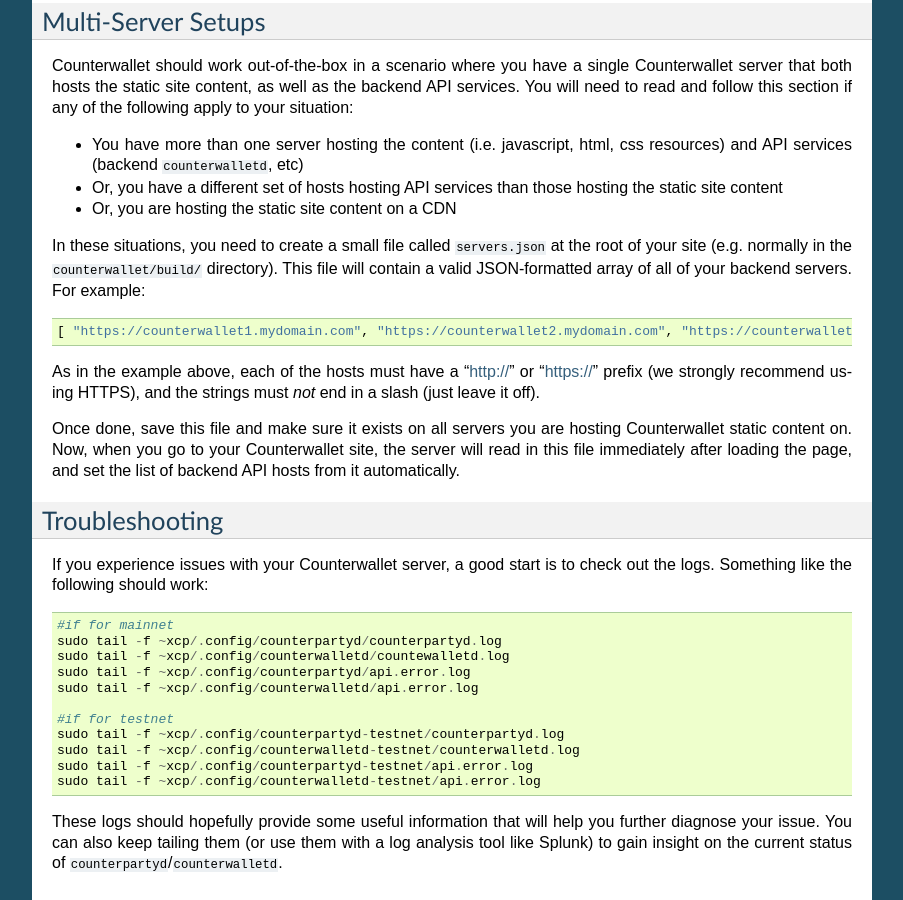
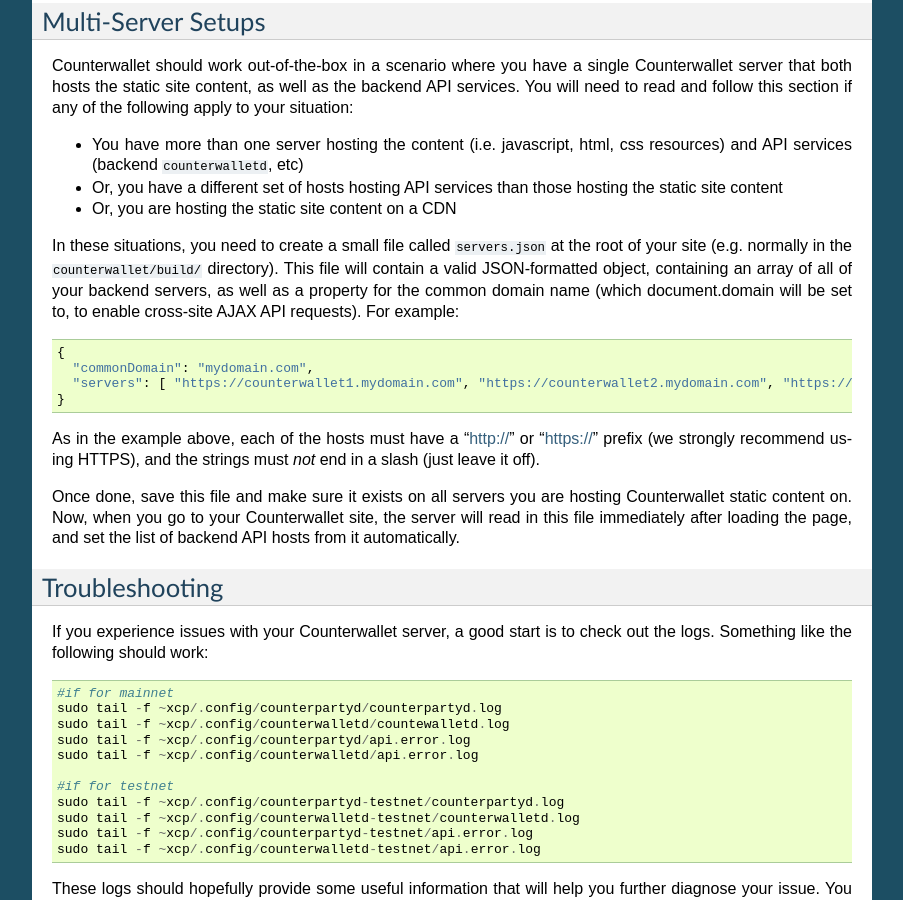
Before and after one commit to CounterpartyXCP/federatednode, a Sphinx documentation site: the page built from docs/SettingUpAFederatedNode.rst, in a window 1280 px wide and 900 px high, scrolled down 3748 px. Shown: the whole window, without its empty margins (198-1101 px from the left). Built offline with Sphinx 7.4.7, drawn with Linux system fonts in a browser that asks for light colours.

Commit message:
Update SettingUpAFederatedNode.rst

```diff
--- a/docs/SettingUpAFederatedNode.rst
+++ b/docs/SettingUpAFederatedNode.rst
@@ -197,9 +197,12 @@
 - Or, you are hosting the static site content on a CDN
 
 In these situations, you need to create a small file called ``servers.json`` at the root of your site (e.g. normally
-in the ``counterwallet/build/`` directory). This file will contain a valid JSON-formatted array of all of your backend servers. For example::
+in the ``counterwallet/build/`` directory). This file will contain a valid JSON-formatted object, containing an array of all of your backend servers, as well as a property for the common domain name (which document.domain will be set to, to enable cross-site AJAX API requests). For example::
 
-    [ "https://counterwallet1.mydomain.com", "https://counterwallet2.mydomain.com", "https://counterwallet3.mydomain.com" ]
+    {
+      "commonDomain": "mydomain.com",
+      "servers": [ "https://counterwallet1.mydomain.com", "https://counterwallet2.mydomain.com", "https://counterwallet3.mydomain.com" ]
+    }
 
 As in the example above, each of the hosts must have a "http://" or "https://" prefix (we strongly recommend using HTTPS),
 and the strings must *not* end in a slash (just leave it off).
```
